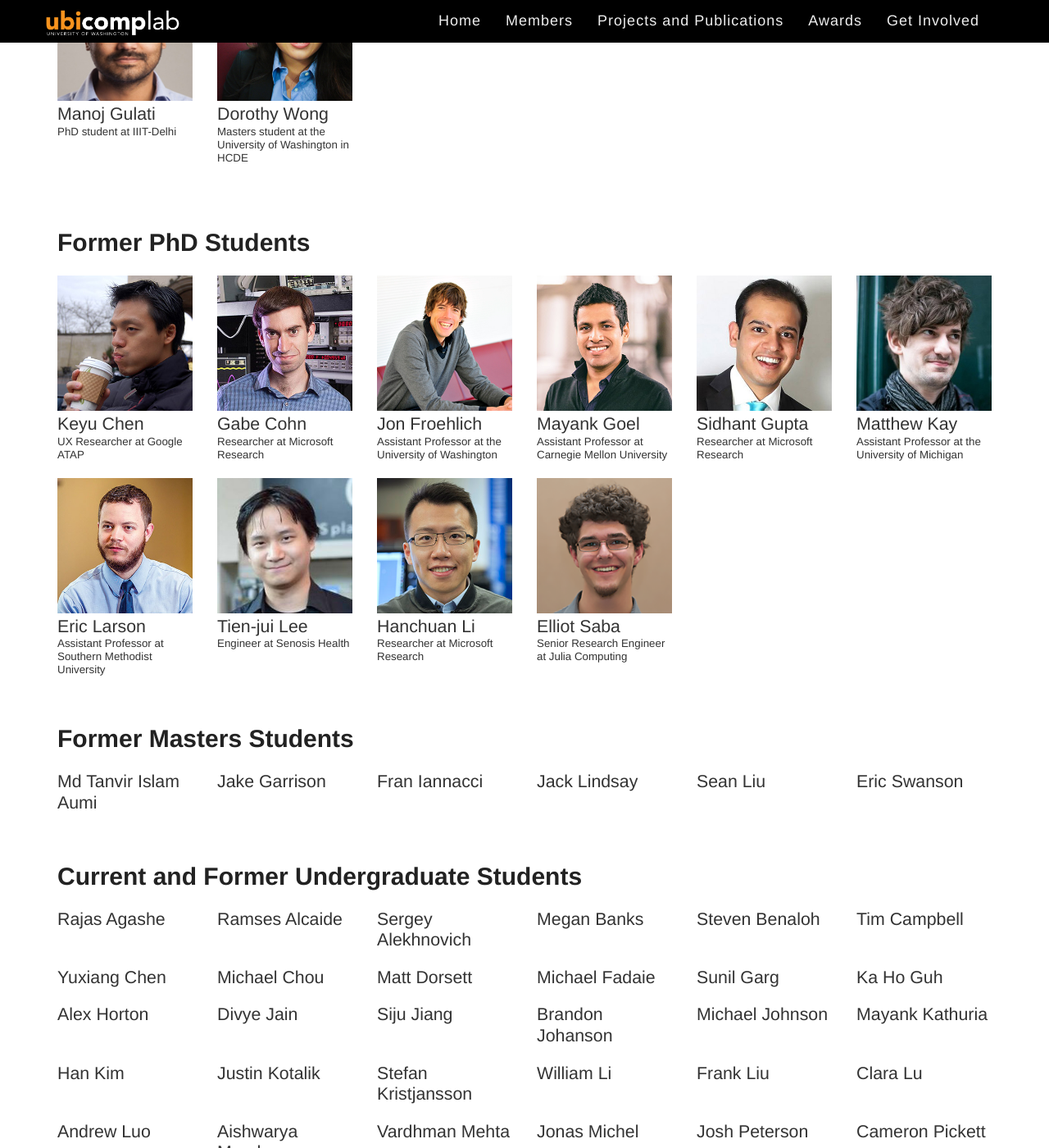
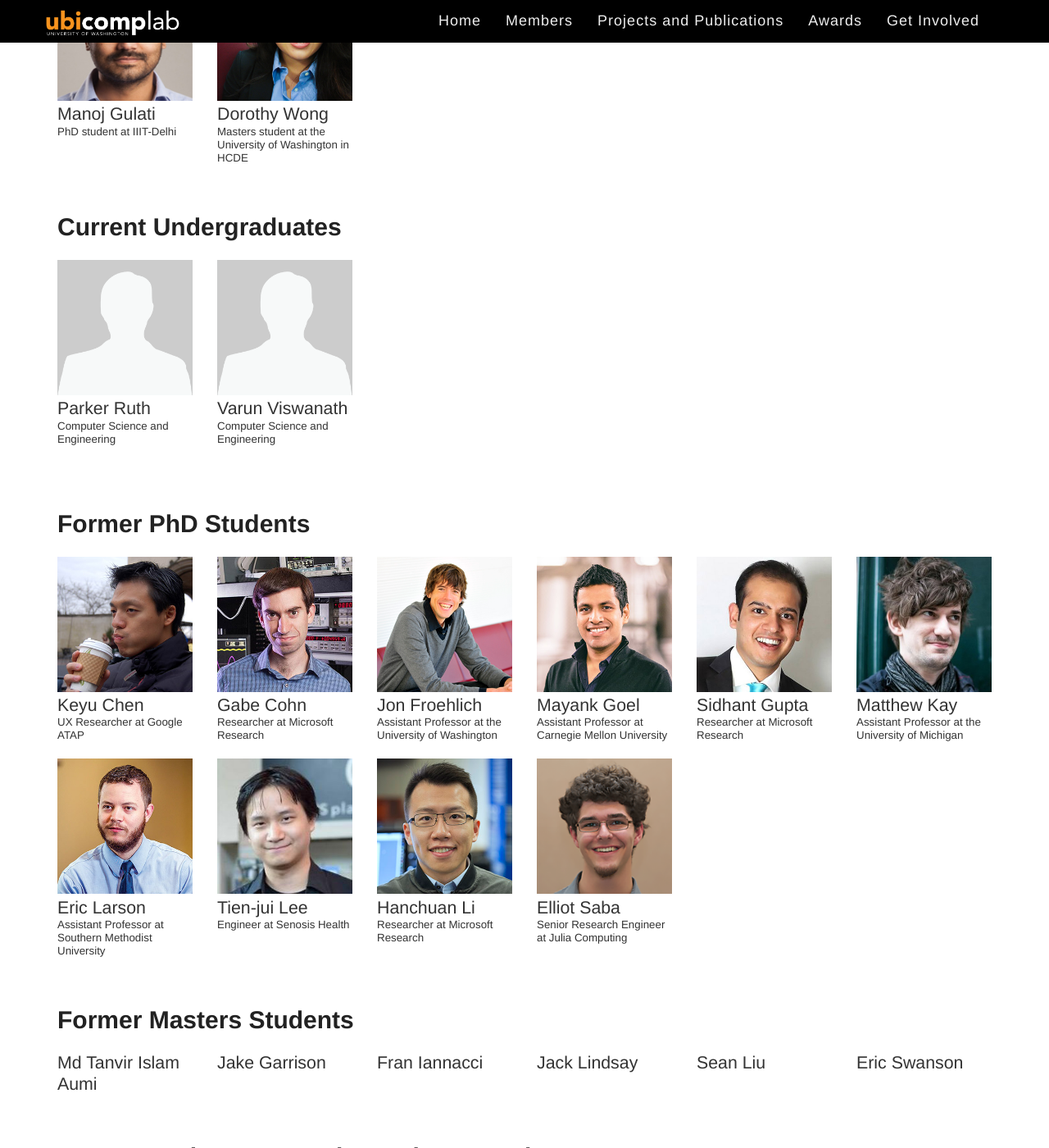
Before and after one commit to ubicomplab/ubicomplab.github.io, a Jekyll site: the page built from members/index.html, in a window 1280 px wide and 1400 px high, scrolled down 1445 px. Shown: the whole window at 82% size. Built offline with Jekyll 4.4.1, drawn with Linux system fonts in a browser that asks for light colours; some web fonts are replaced; some of the changed text lies outside the part shown.

Commit message:
Highlighting current ugrads on members page

```diff
--- a/_data/members.yml
+++ b/_data/members.yml
@@ -257,6 +257,21 @@
   status: master_alumni
 
 
+# Current Undergraduate
+
+- id: viswanath_varun
+  name: Varun Viswanath
+  affiliation: Computer Science and Engineering
+  image: /images/members/dummy.png
+  status: ugrad
+
+- id: ruth_parker
+  name: Parker Ruth
+  affiliation: Computer Science and Engineering
+  image: /images/members/dummy.png
+  status: ugrad
+
+
 # Past undergrad
 
 - id: alcaide
@@ -464,20 +479,11 @@
   image: /images/members/dummy.png
   status: ugrad_alumni
 
-- id: viswanath_varun
-  name: Varun Viswanath
-  image: /images/members/dummy.png
-  status: ugrad_alumni
-
 - id: liu_frank
   name: Frank Liu
   image: /images/members/dummy.png
   status: ugrad_alumni
 
-- id: ruth_parker
-  name: Parker Ruth
-  image: /images/members/dummy.png
-  status: ugrad_alumni
 
 # Past summer
 
--- a/members/index.html
+++ b/members/index.html
@@ -10,6 +10,7 @@
 {% assign alumni = sorted_members | where:"status","alumni" %}
 {% assign master_alumni = sorted_members | where:"status","master_alumni" %}
 {% assign ugrad_alumni = sorted_members | where:"status","ugrad_alumni" %}
+{% assign ugrads = sorted_members | where:"status","ugrad" %}
 {% assign faculty = sorted_members | where:"status","shifu" %}
 {% assign shwetak = faculty | first %}
 
@@ -60,6 +61,22 @@
 {% endfor %}
 </div>
 
+<h1>Current Undergraduates</h1>
+<div class="row">
+{% for member in ugrads %}
+
+  <div class="member-badge col-md-2 col-sm-3 col-xs-4">
+    <div class="image">{% if member.website != nil %}<a href="{{ member.website }}">{% endif %}<img src="{{site.url}}{{member.image}}"/>{% if member.website != nil %}</a>{% endif %}</div>
+    <div class="details">
+      <div class="name">{% if member.website == nil %}{{ member.name }}{% else %}<a href="{{ member.website }}">{{ member.name }}</a>{% endif %}</div>
+      <div class="affiliation">{% if member.affiliation != nil %}{{ member.affiliation }}{% endif %}</div>
+<!--      <div class="email">{% if member.email != nil %}<a href="mailto::{{ member.email }}">{{ member.email }}</a>{% endif %}</div>-->
+    </div>
+  </div>
+{% endfor %}
+</div>
+
+
 <br/>
 <h1>Former PhD Students</h1>
 <div class="row">
```
Also changed, not shown: README.md.
